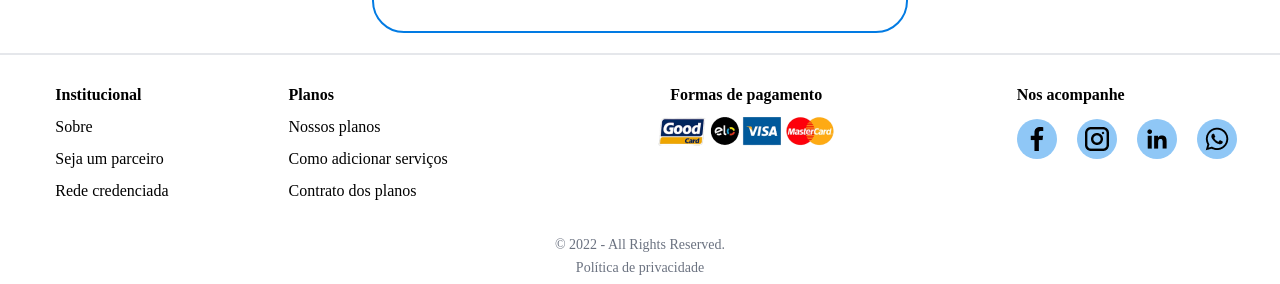
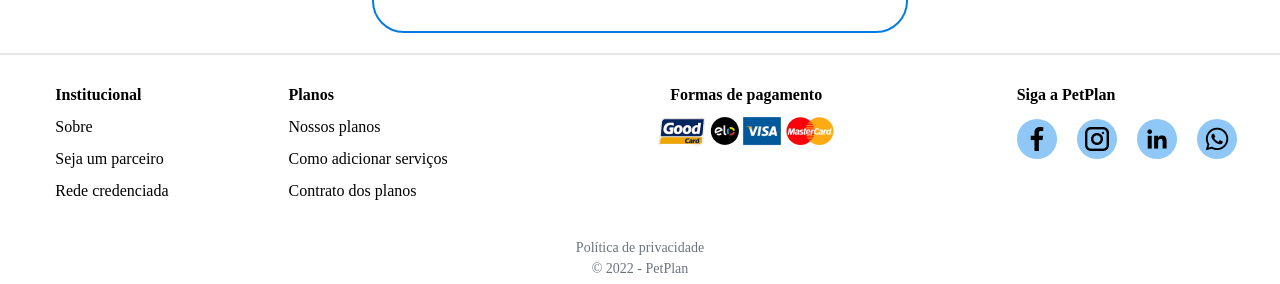
Before and after one commit to StaticDreamstate/GamaBoss, a React (Vite) app in the folder frontend/: page /login in a window 1280 px wide. Shown: the part 619-903 px from the top of the page. Built offline with nearby package versions, Linux system fonts and the light colour scheme.

Commit message:
ajuste no footer

```diff
--- a/frontend/src/components/Footer/index.tsx
+++ b/frontend/src/components/Footer/index.tsx
@@ -1,9 +1,8 @@
 import { icons } from "../../assets";
 import { Link } from "react-router-dom";
-import Cartao from "../../assets/images/formasdepagamento.png"
+import Cartao from "../../assets/images/formasdepagamento.png";
 export default function Footer() {
   return (
-
     <footer className="mt-5 border-t-2">
       <div className="py-4 sm:flex sm:justify-around lg:gap-20">
         <div className="flex justify-evenly sm: sm:gap-20">
@@ -39,12 +38,14 @@ export default function Footer() {
           </div>
         </div>
         <div className="mt-3 flex flex-col items-center">
-        <h2 className=" font-semibold flex justify-center ">Formas de pagamento</h2>
-        <img src={Cartao} className=" w-52 " alt="Imagem de cartão" />
+          <h2 className=" pt-5 md:pt-0 md:font-600 flex justify-center text-mobile-size-12px md:text-mobile-size-16px font-400">
+            Formas de pagamento
+          </h2>
+          <img src={Cartao} className=" w-52 " alt="Imagem de cartão" />
         </div>
         <div>
-          <h2 className="text-center sm:text-left mt-3 text-base font-semibold">
-            Nos acompanhe
+          <h2 className="pt-5 md:pt-0 md:font-600 text-center sm:text-left mt-3 text-base text-mobile-size-12px md:text-mobile-size-16px font-400">
+            Siga a PetPlan
           </h2>
           <div className="flex gap-5 justify-center mt-3">
             <a
@@ -90,13 +91,13 @@ export default function Footer() {
           </div>
         </div>
       </div>
-      <div className="text-center mt-2 sm:mt-1">
-        <p className="text-sm text-center text-gray-500 ">
-          © {new Date().getFullYear()} - All Rights Reserved.{" "}
-        </p>
+      <div className="text-center mt-4 sm:mt-1">
         <a href="#" className=" pb-3 text-sm text-center text-gray-500 ">
           Política de privacidade
         </a>
+        <p className="text-sm text-center text-gray-500 ">
+          © {new Date().getFullYear()} - PetPlan{" "}
+        </p>
       </div>
     </footer>
   );
```
